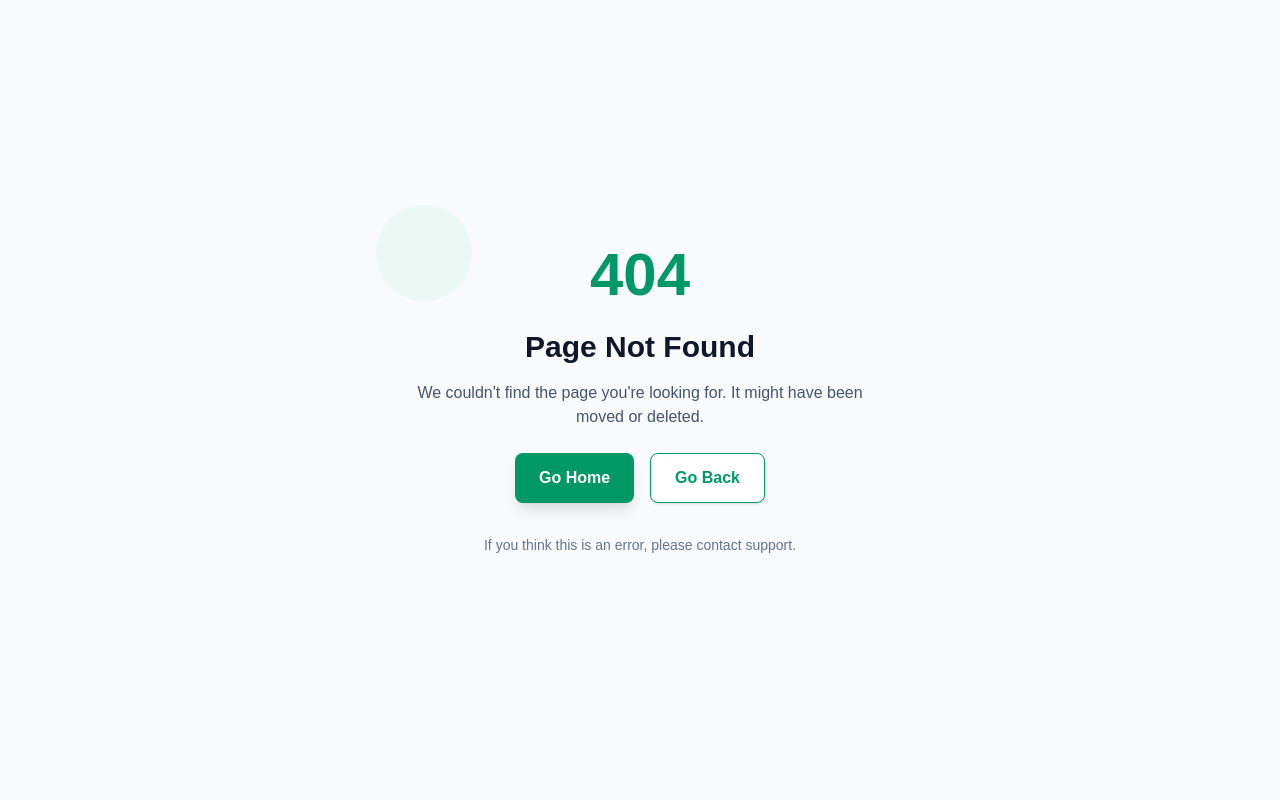
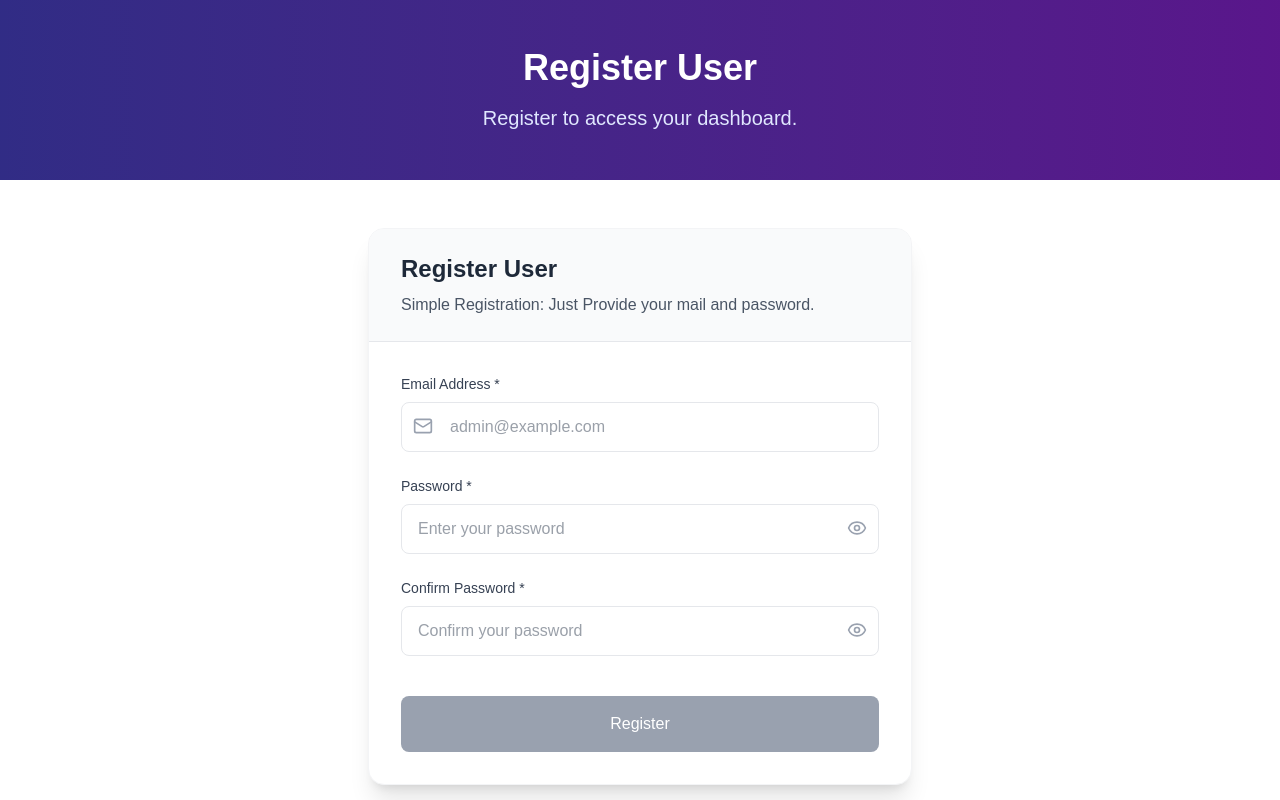
Before and after one commit to minhaj47/TickEasy_2.0, a Next.js app in the folder frontend/: page /auth/register-user in a window 1280 px wide. Before the commit this address had no page. Shown: the top 800 px of the page. Built offline with nearby package versions, Linux system fonts and the light colour scheme.

Commit message:
added user registration system

```diff
--- /dev/null
+++ b/frontend/src/app/auth/register-user/page.tsx
@@ -0,0 +1,217 @@
+"use client";
+
+import { Eye, EyeOff, Mail } from "lucide-react";
+import { useRouter } from "next/navigation";
+import React, { useState } from "react";
+import { LoginBody } from "../../../../types/organization";
+import { useToast } from "../../toast";
+
+export default function RegisterUserForm() {
+  const router = useRouter();
+  const { showToast } = useToast();
+  const [formData, setFormData] = useState<LoginBody>({
+    email: "",
+    password: "",
+  });
+  const [showPassword, setShowPassword] = useState(false);
+  const [isSubmitting, setIsSubmitting] = useState(false);
+  const [error, setError] = useState("");
+  const [confirmPassword, setConfirmPassword] = useState("");
+
+  const handleChange = (e: React.ChangeEvent<HTMLInputElement>) => {
+    const { name, value } = e.target;
+    setFormData((prev) => ({ ...prev, [name]: value }));
+    if (error) setError("");
+  };
+
+  const handleSubmit = async (e: React.FormEvent) => {
+    e.preventDefault();
+    setIsSubmitting(true);
+    setError("");
+
+    try {
+      const response = await fetch(
+        "http://localhost:5001/api/auth/register-user",
+        {
+          method: "POST",
+          headers: { "Content-Type": "application/json" },
+          mode: "cors",
+          credentials: "include",
+          body: JSON.stringify(formData),
+        }
+      );
+
+      const data = await response.json();
+
+      // {
+      //   message: 'Login successful',
+      //   token,
+      // }
+
+      // {
+      //   message: 'Server error',
+      //   error: error instanceof Error ? error.message : 'Unknown error',
+      // }
+
+      if (!response.ok) {
+        setError(data.message || "Registration failed");
+        setIsSubmitting(false);
+      } else {
+        showToast(data.message, "success");
+        router.replace("/");
+
+        setFormData({ email: "", password: "" });
+      }
+    } catch (err) {
+      console.error("Fetch error:", err);
+      setError("Network error occurred. Please try again.");
+      setIsSubmitting(false);
+    }
+  };
+
+  const isFormValid =
+    formData.email &&
+    formData.password &&
+    confirmPassword === formData.password;
+
+  return (
+    <div className="min-h-screen bg-white">
+      <div className="bg-gradient-to-r from-indigo-900 to-purple-900 text-white py-12">
+        <div className="max-w-4xl mx-auto px-4 text-center">
+          <h1 className="text-4xl font-bold mb-4">Register User</h1>
+          <p className="text-xl text-indigo-100">
+            Register to access your dashboard.
+          </p>
+        </div>
+      </div>
+
+      <div className="max-w-xl mx-auto px-4 py-12">
+        <div className="bg-white rounded-2xl shadow-xl border border-gray-100 overflow-hidden">
+          <div className="bg-gray-50 px-8 py-6 border-b border-gray-200">
+            <h2 className="text-2xl font-semibold text-gray-800">
+              Register User
+            </h2>
+            <p className="text-gray-600 mt-2">
+              Simple Registration: Just Provide your mail and password.
+            </p>
+          </div>
+
+          {error && (
+            <div className="mx-8 mt-6 p-4 bg-red-50 border border-red-200 rounded-lg">
+              <p className="text-red-700 text-sm">{error}</p>
+            </div>
+          )}
+
+          <form className="p-8 space-y-6" onSubmit={handleSubmit}>
+            <div>
+              <label
+                htmlFor="email"
+                className="block text-sm font-medium text-gray-700 mb-2"
+              >
+                Email Address *
+              </label>
+              <div className="relative">
+                <Mail className="absolute left-3 top-3.5 w-5 h-5 text-gray-400" />
+                <input
+                  type="email"
+                  id="email"
+                  name="email"
+                  value={formData.email}
+                  onChange={handleChange}
+                  required
+                  className="w-full text-gray-700 pl-12 pr-4 py-3 border border-gray-200 rounded-lg focus:ring-2 focus:ring-indigo-500 focus:border-indigo-500"
+                  placeholder="admin@example.com"
+                />
+              </div>
+            </div>
+
+            <div>
+              <label
+                htmlFor="password"
+                className="block text-sm font-medium text-gray-700 mb-2"
+              >
+                Password *
+              </label>
+              <div className="relative">
+                <input
+                  type={showPassword ? "text" : "password"}
+                  id="password"
+                  name="password"
+                  value={formData.password}
+                  onChange={handleChange}
+                  required
+                  className="w-full text-gray-700 px-4 py-3 pr-12 border border-gray-200 rounded-lg focus:ring-2 focus:ring-indigo-500 focus:border-indigo-500"
+                  placeholder="Enter your password"
+                />
+                <button
+                  type="button"
+                  onClick={() => setShowPassword(!showPassword)}
+                  className="absolute right-3 top-3.5 text-gray-400 hover:text-gray-600"
+                >
+                  {showPassword ? (
+                    <EyeOff className="w-5 h-5" />
+                  ) : (
+                    <Eye className="w-5 h-5" />
+                  )}
+                </button>
+              </div>
+            </div>
+
+            <div>
+              <label
+                htmlFor="confirmPassword"
+                className="block text-sm font-medium text-gray-700 mb-2"
+              >
+                Confirm Password *
+              </label>
+              <div className="relative">
+                <input
+                  type={showPassword ? "text" : "password"}
+                  id="confirmPassword"
+                  name="confirmPassword"
+                  value={confirmPassword}
+                  onChange={(e) => setConfirmPassword(e.target.value)}
+                  required
+                  className="w-full text-gray-700 px-4 py-3 pr-12 border border-gray-200 rounded-lg focus:ring-2 focus:ring-indigo-500 focus:border-indigo-500"
+                  placeholder="Confirm your password"
+                />
+                <button
+                  type="button"
+                  onClick={() => setShowPassword(!showPassword)}
+                  className="absolute right-3 top-3.5 text-gray-400 hover:text-gray-600"
+                >
+                  {showPassword ? (
+                    <EyeOff className="w-5 h-5" />
+                  ) : (
+                    <Eye className="w-5 h-5" />
+                  )}
+                </button>
+              </div>
+            </div>
+
+            <div className="pt-4">
+              <button
+                type="submit"
+                disabled={!isFormValid || isSubmitting}
+                className={`w-full py-4 px-6 rounded-lg font-medium text-white transition-all duration-200 ${
+                  isFormValid && !isSubmitting
+                    ? "bg-gradient-to-r from-indigo-800 to-purple-800 hover:from-indigo-900 hover:to-purple-900 shadow-lg hover:shadow-xl transform hover:-translate-y-0.5"
+                    : "bg-gray-400 cursor-not-allowed"
+                }`}
+              >
+                {isSubmitting ? (
+                  <div className="flex items-center justify-center">
+                    <div className="animate-spin rounded-full h-5 w-5 border-b-2 border-white mr-2"></div>
+                    Registering...
+                  </div>
+                ) : (
+                  "Register"
+                )}
+              </button>
+            </div>
+          </form>
+        </div>
+      </div>
+    </div>
+  );
+}
--- a/frontend/src/app/components/navigation.tsx
+++ b/frontend/src/app/components/navigation.tsx
@@ -90,7 +90,7 @@ const Navigation = () => {
                   <div className="absolute right-0 mt-2 w-64 bg-white rounded-lg shadow-lg border border-gray-200 opacity-0 invisible group-hover:opacity-100 group-hover:visible transition-all duration-200 z-20">
                     <div className="py-2">
                       <button
-                        onClick={() => router.push("/auth/register?type=user")}
+                        onClick={() => router.push("/auth/register-user")}
                         className="w-full text-left px-4 py-3 text-gray-700 hover:bg-gray-50 transition"
                       >
                         <div className="font-medium text-gray-900">
@@ -102,9 +102,7 @@ const Navigation = () => {
                       </button>
                       <div className="border-t border-gray-100" />
                       <button
-                        onClick={() =>
-                          router.push("/auth/register?type=organizer")
-                        }
+                        onClick={() => router.push("/auth/register")}
                         className="w-full text-left px-4 py-3 text-gray-700 hover:bg-gray-50 transition"
                       >
                         <div className="font-medium text-gray-900">
--- a/frontend/src/app/user-dashboard/page.tsx
+++ b/frontend/src/app/user-dashboard/page.tsx
@@ -185,7 +185,10 @@ export default function UserDashboard() {
             <p className="text-gray-600 mb-6">
               You haven't purchased any tickets yet. Start exploring events!
             </p>
-            <button className="bg-indigo-600 text-white px-6 py-3 rounded-lg hover:bg-indigo-700 transition">
+            <button
+              onClick={() => router.push(`/#events`)}
+              className="bg-indigo-600 text-white px-6 py-3 rounded-lg hover:bg-indigo-700 transition"
+            >
               Browse Events
             </button>
           </div>
```
